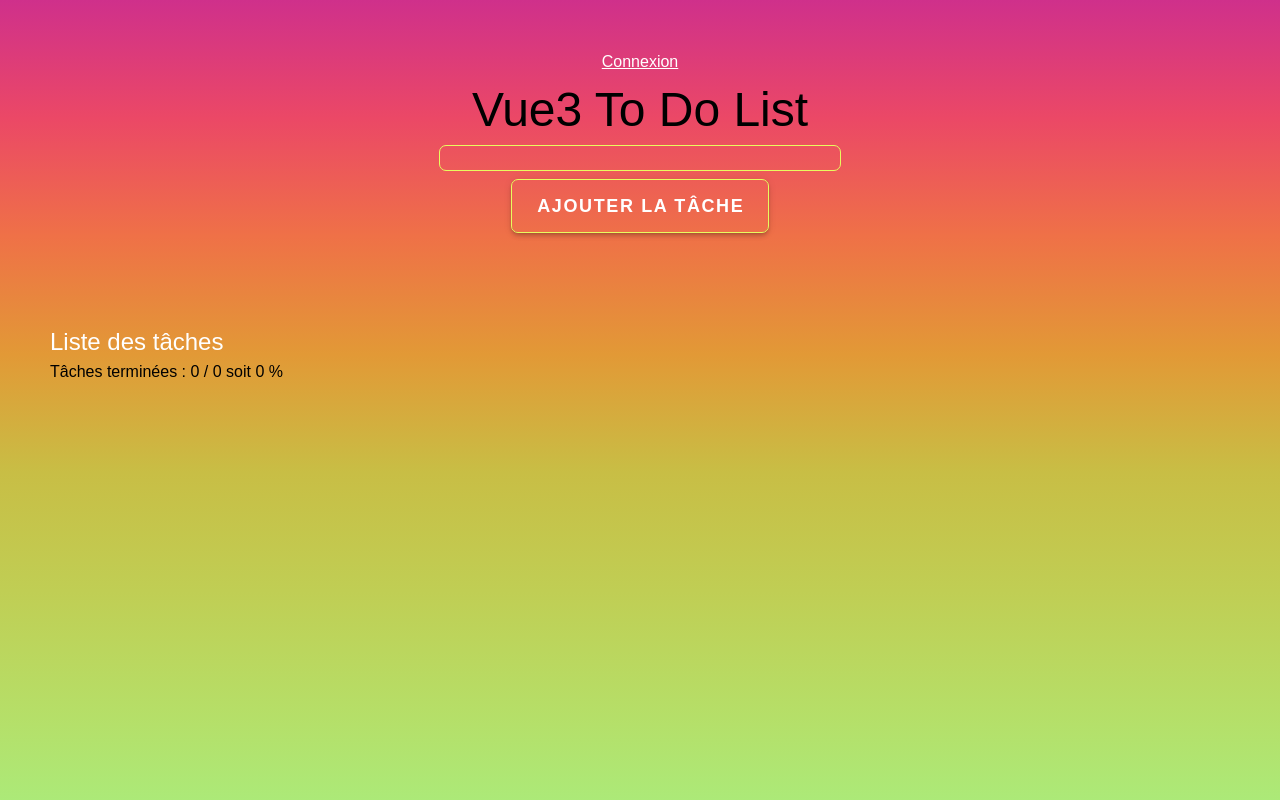
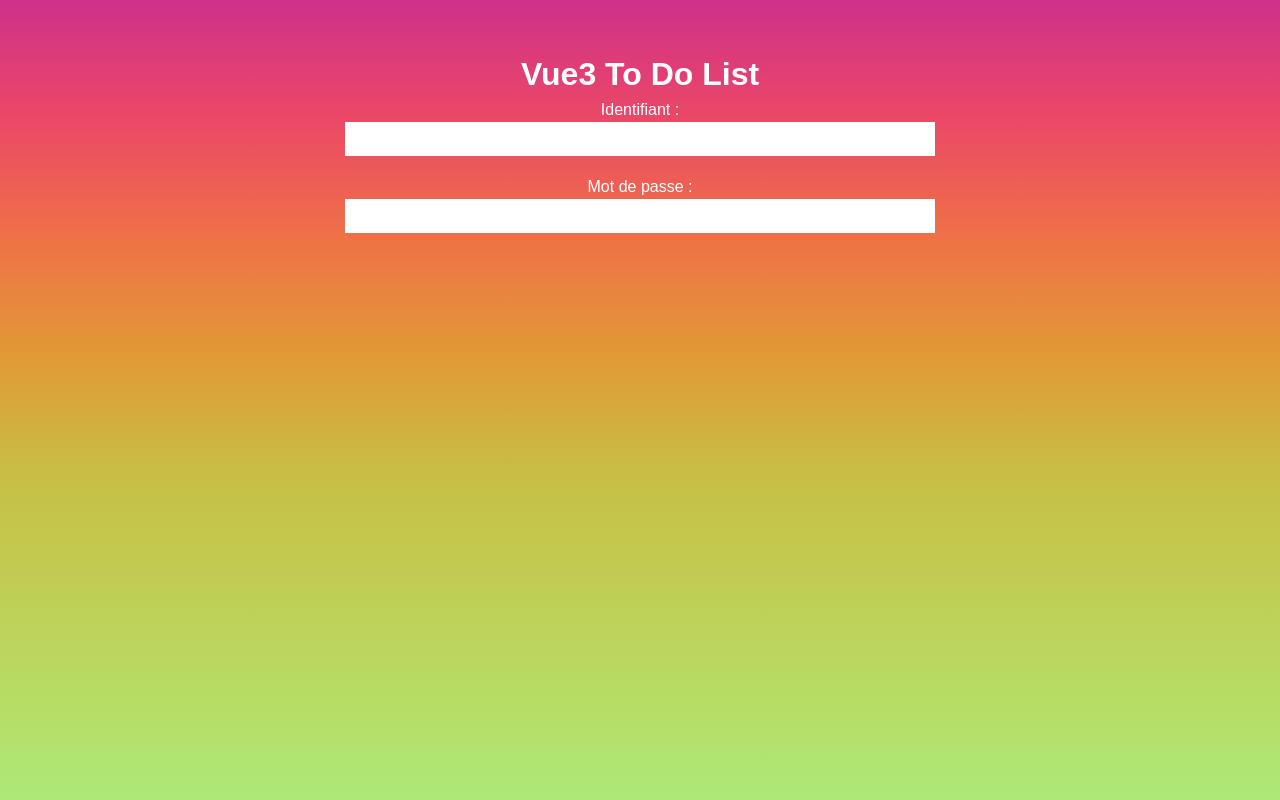
Before and after one commit to CesarMoroPro/Vue-Todo-List, a Vue app: page /login in a window 1280 px wide. Shown: the top 800 px of the page. Built offline with nearby package versions, Linux system fonts and the light colour scheme; a web font is replaced by a local one.

Commit message:
FEATURE --SUCCESS : mise en place du routeur pour se diriger vers la page de connexion de membre '/login' + un peu de CSS sur cette page

```diff
--- a/src/App.vue
+++ b/src/App.vue
@@ -1,11 +1,8 @@
 <script setup>
-import { RouterLink, RouterView } from 'vue-router';
-
-import TodoApp from '@/views/TodoApp.vue';
 </script>
 
 <template>
-        <TodoApp />
+        <router-view></router-view>
 </template>
 
 <style lang="scss">
--- a/src/components/Header.vue
+++ b/src/components/Header.vue
@@ -1,6 +1,6 @@
 <template>
         <header>
-                <span class="connexion-button">Connexion</span>
+                <router-link to="/login" class="connexion-button">Connexion</router-link>
                 <h1 class="main-title">Vue3 To Do List</h1>
 
                 <TodoForm />
--- a/src/router/router-index.js
+++ b/src/router/router-index.js
@@ -1,16 +1,30 @@
 import { createRouter, createWebHistory } from 'vue-router';
 
 import TodoApp from '@/views/TodoApp.vue';
+/* Le component Login est importé en lazy loading, donc directement dans la définiton de la route*/
+// import Login from '@/views/Login.vue';
 
+//> Création du tableau de routes
+const routes = [
+        {
+                path: '/',
+                name: 'home',
+                component: TodoApp,
+        },
+
+        {
+                path: '/login',
+                name: 'login',
+                component: () => import('@/views/Login.vue'),
+        },
+]
+
+// > Mise en place du routeur
 const router = createRouter({
-  history: createWebHistory(import.meta.env.BASE_URL),
-  routes: [
-    {
-      path: '/',
-      name: 'home',
-      component: TodoApp,
-    },
-  ]
+        // web history
+        history: createWebHistory(import.meta.env.BASE_URL),
+        // tableau de routes
+        routes,
 })
 
-export default router
+export default router;
--- /dev/null
+++ b/src/views/Login.vue
@@ -0,0 +1,45 @@
+<template>
+        <h1 class="main-title">Vue3 To Do List</h1>
+
+        <form class="form-connexion">
+                <label>Identifiant :</label>
+                <input v-model="userName" />
+
+                <label>Mot de passe :</label>
+                <input v-model="password" />
+        </form>
+</template>
+
+<script setup>
+// import { ref } pour créer une variable réactive pour le v-model
+import { ref } from 'vue';
+
+const userName = ref('');
+const password = ref('');
+</script>
+
+<style scoped lang="scss">
+.main-title {
+        text-align: center;
+        color: white;
+}
+
+.form-connexion {
+        text-align: center;
+        display: flex;
+        flex-direction: column;
+        align-items: center;
+
+        label {
+                color: white;
+        }
+
+        input {
+                width: 50%;
+                background-color: white;
+                color: #f0f;
+                margin-bottom: 1.2rem;
+                padding: 5px;
+        }
+}
+</style>
```
Also changed, not shown: src/main.js (+4 -3 lines).
